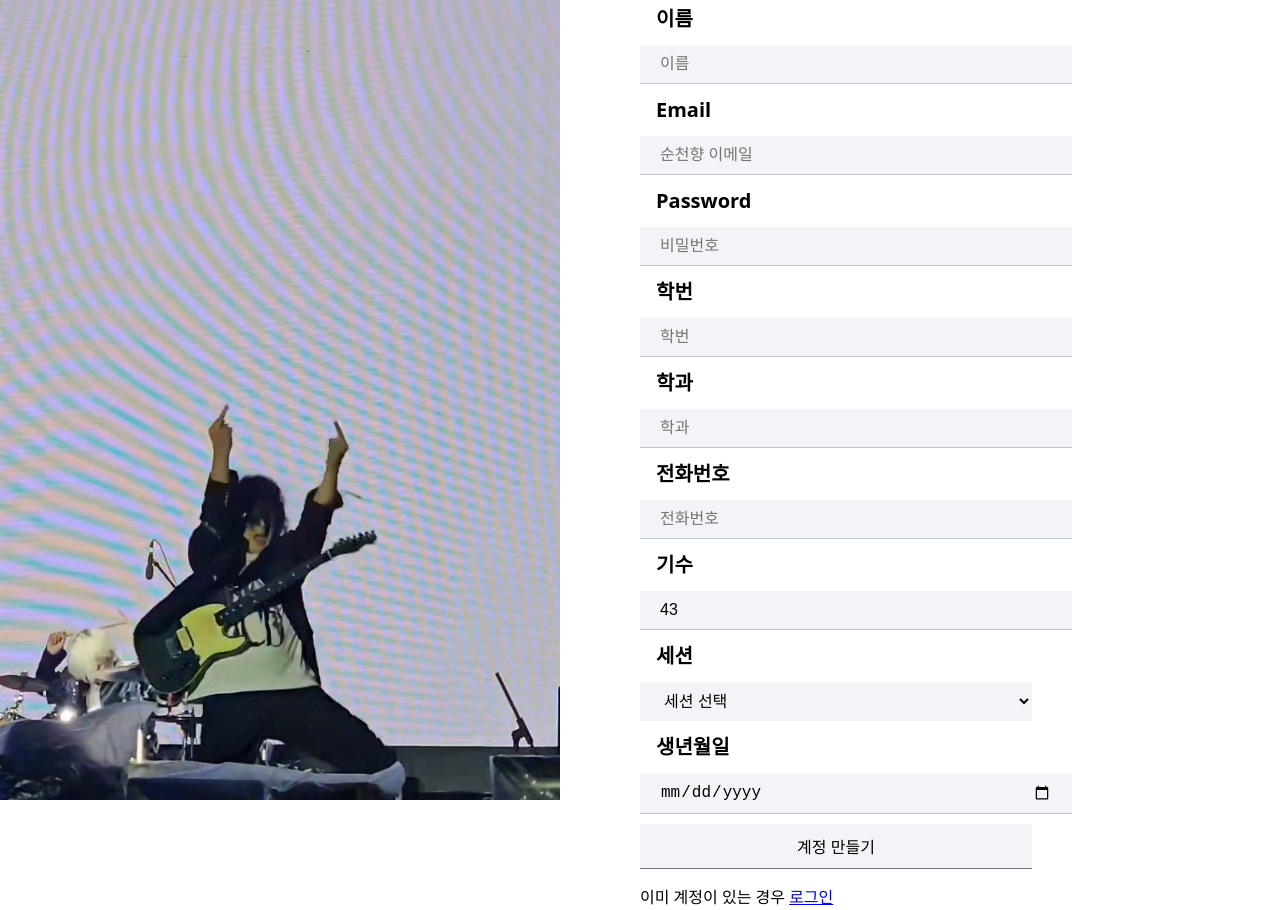
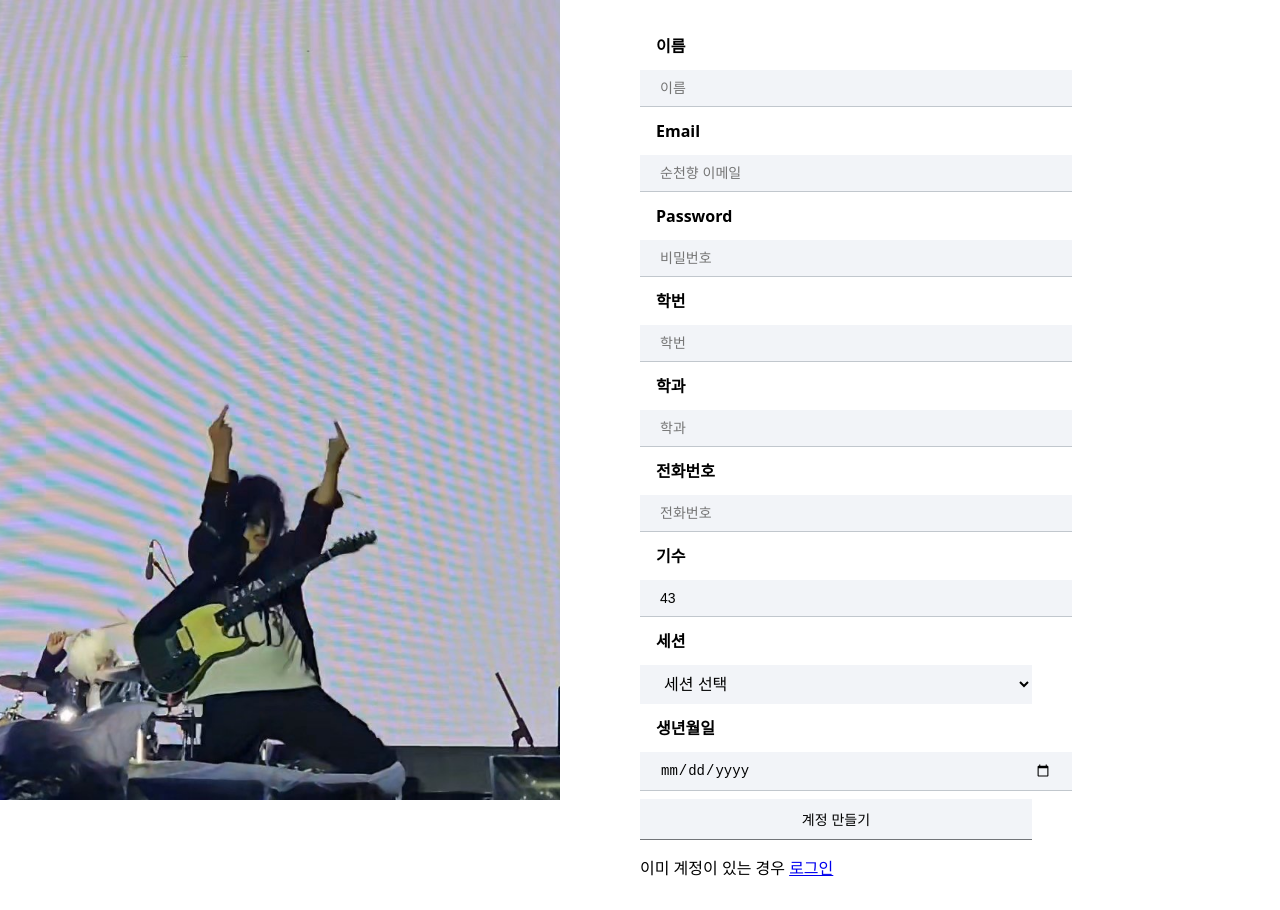
Before and after one commit to Hyeseong-Myeong/Crane_Web_Frontend_v2, a React (Vite) app: page /signup in a window 1280 px wide. After the commit the page ends 879 px from the top, so only its background shows below. Built offline with nearby package versions, Linux system fonts and the light colour scheme; no server answers; the HTML template or start-up script is replaced by a standard one.

Commit message:
fix: image path

```diff
--- a/src/components/auth-page-components.ts
+++ b/src/components/auth-page-components.ts
@@ -23,6 +23,7 @@ export const Image = styled.img`
 
 export const LoginFormContainer = styled.div`
     width: 50vw;
+    height: 100%;
 
     display:flex;
     flex-direction: column;
@@ -45,7 +46,7 @@ export const Title = styled.h1`
 
 export const InputTitle = styled.span`
     padding:16px;
-    font-size: 20px;
+    font-size: 16px;
     font-weight: 600;
 `;
 
@@ -59,7 +60,7 @@ export const Form = styled.form`
 export const Input = styled.input`
     padding: 10px 20px;
     width: 70%;
-    font-size: 16px;
+    font-size: 14px;
     background-color: #F2F4F8;
 
     border-width:0 0 1px;
@@ -67,7 +68,7 @@ export const Input = styled.input`
 
     &[type="submit"] {
         cursor:pointer;
-        margin-top: 10px;
+        margin-top: 8px;
 
         &:hover{
             background-color: #0F62FE;
--- a/src/routes/SignUp.tsx
+++ b/src/routes/SignUp.tsx
@@ -106,7 +106,7 @@ export default function SignUp(){
     return(
         <Wrapper>
             <ImageContainer >
-                <Image src="public/login-img.jpg" />
+                <Image src="/login-img.jpg" />
             </ImageContainer>
             <LoginFormContainer>
                 <Title>Sign Up</Title>
```
